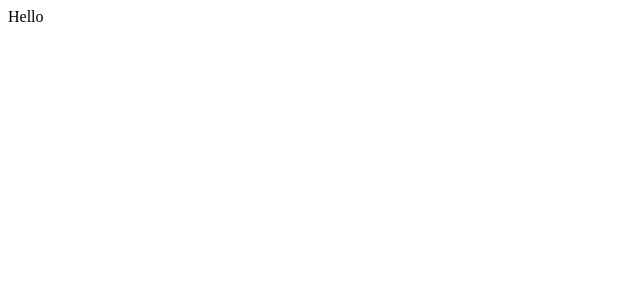
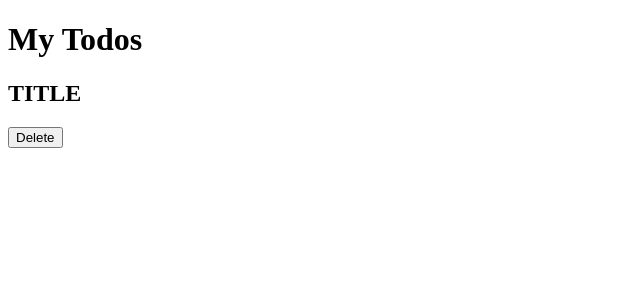
Before and after one commit to AurlinD/meetup, a React (Create React App) app: page / in a window 1280 px wide. Shown: the top 300 px of the page, without its empty margins (0-640 px from the left). Built offline with nearby package versions, Linux system fonts and the light colour scheme.

Commit message:
Basic interface

```diff
--- a/src/App.js
+++ b/src/App.js
@@ -1,5 +1,15 @@
 function App() {
-  return <div>Hello</div>;
+  return (
+    <div>
+      <div>
+        <h1>My Todos</h1>
+        <div>
+          <h2>TITLE</h2>
+          <button>Delete</button>
+        </div>
+      </div>
+    </div>
+  );
 }
 
 export default App;
```
